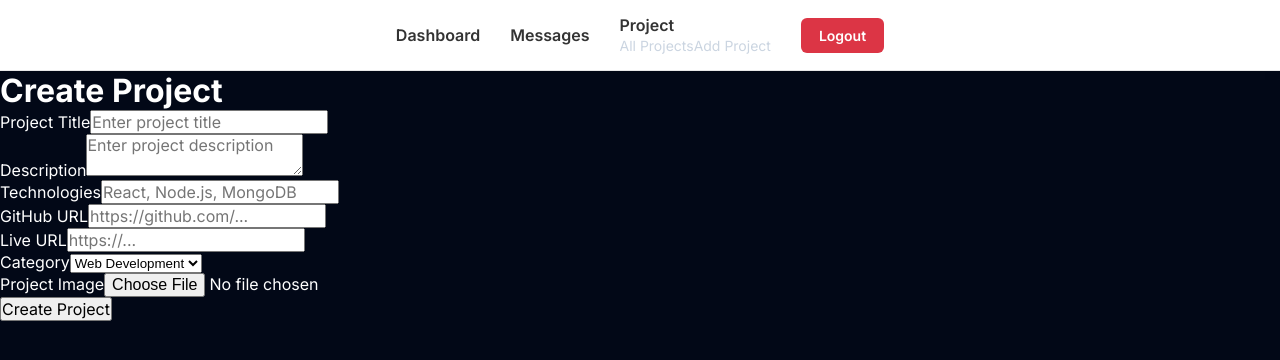
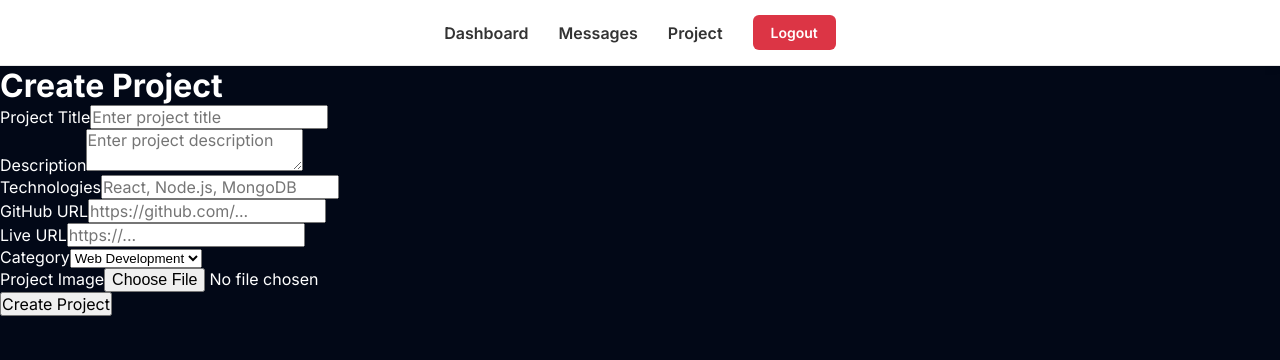
Before and after one commit to Hassan-ccatel/HasanPortfolio, a React (Create React App) app in the folder frontSide/: page /admin/add-project in a window 1280 px wide. Shown: the top 360 px of the page. Built offline with nearby package versions, Linux system fonts and the light colour scheme; sample sign-in values are in the browser's storage.

Commit message:
add project form

```diff
--- a/frontSide/src/components/AdminNavbar.js
+++ b/frontSide/src/components/AdminNavbar.js
@@ -23,7 +23,7 @@ const AdminNavbar = () => {
         </Link>
         <div className="admin-nav-dropdown">
           <span className="admin-nav-link">Project</span>
-          <div className="admin-submanu">
+          <div className="admin-submenu">
             <Link className="admin-submenu-link" to="/admin/projects">
               All Projects
             </Link>
--- a/frontSide/src/pages/projects/AddProject.js
+++ b/frontSide/src/pages/projects/AddProject.js
@@ -34,7 +34,7 @@ const AddProject = () => {
                 data.append("image", image);
             }
 
-            const response = await ProjectServices.create(data);
+            const response = await ProjectServices.createProject(data);
             console.log("Project created successfully:", response.data);
             alert("Project created successfully!");
             setFormData({
```
